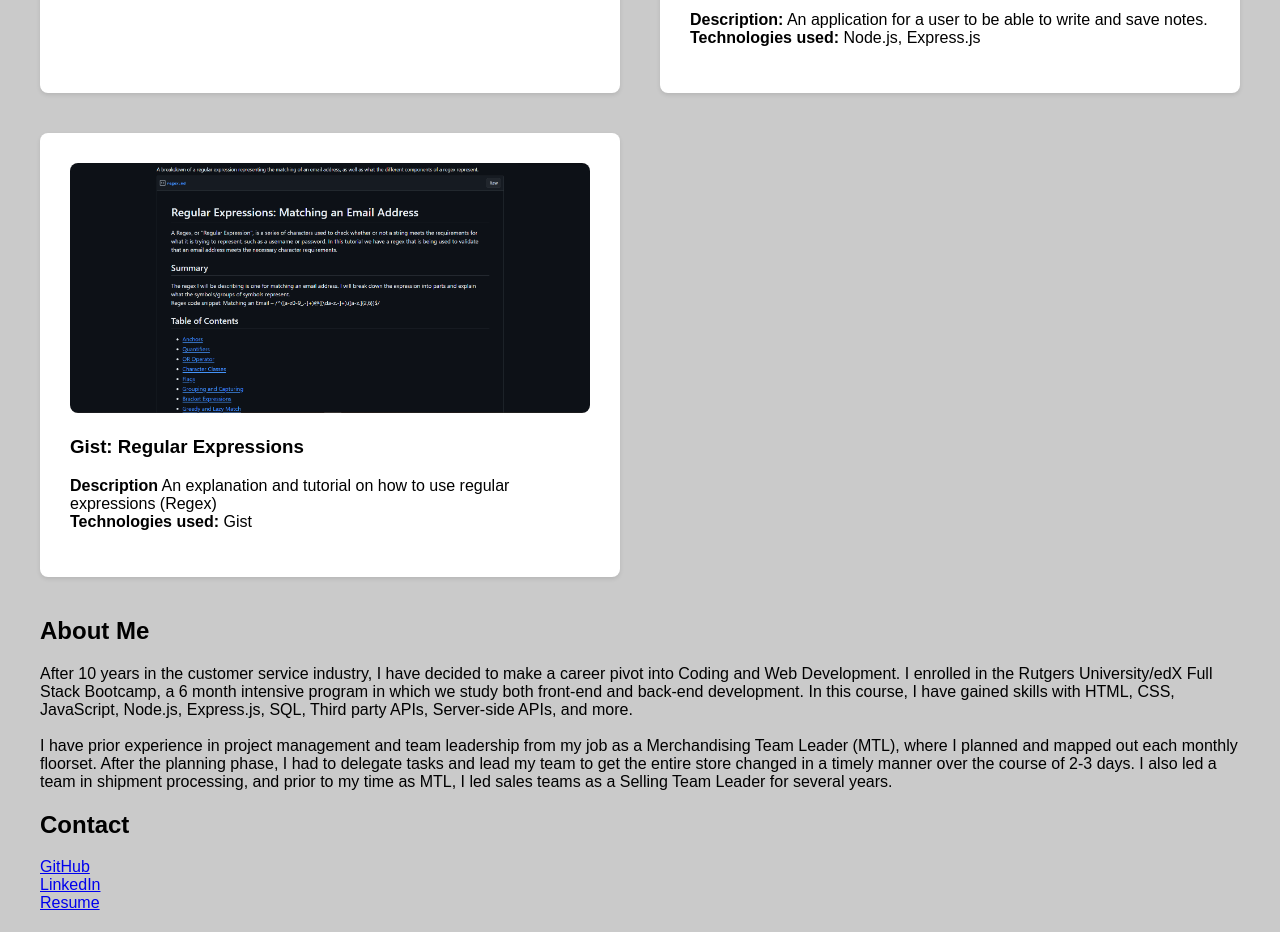
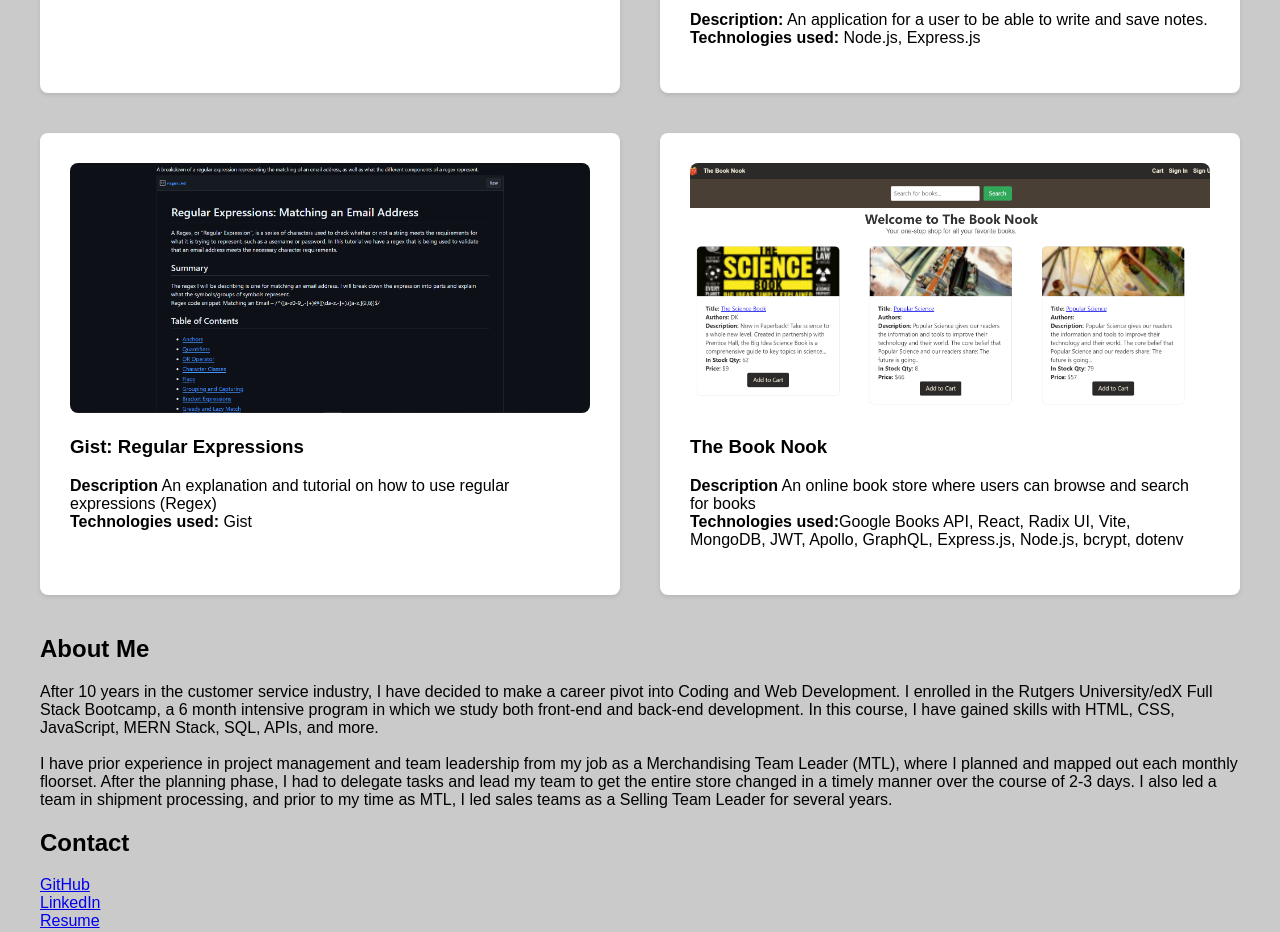
Before and after one commit to stephdilolle/dilolle-portfolio, a plain HTML site: page index.html in a window 1280 px wide. Shown: the part 2040-2972 px from the top of the page. Drawn offline with Linux system fonts and the light colour scheme.

Commit message:
updated with book nook project

```diff
--- a/index.html
+++ b/index.html
@@ -105,12 +105,19 @@
                     <b>Technologies used:</b> Gist
                  </p>
             </div>
+             <div class="card">
+                <a href="https://the-book-nook-8cgy.onrender.com/" target="_blank">
+                    <img src="images/booknook.PNG" alt="Screenshot of The Book Nook"></a>
+                <h3>The Book Nook</h3>
+                <p><b>Description</b> An online book store where users can browse and search for books<br>
+                    <b>Technologies used:</b>Google Books API, React, Radix UI, Vite, MongoDB, JWT, Apollo, GraphQL, Express.js, Node.js, bcrypt, dotenv
+                 </p>
             </div>
         </section>
 
         <section id="about">
             <h2>About Me</h2>
-            <p>After 10 years in the customer service industry, I have decided to make a career pivot into Coding and Web Development. I enrolled in the Rutgers University/edX Full Stack Bootcamp, a 6 month intensive program in which we study both front-end and back-end development. In this course, I have gained skills with HTML, CSS, JavaScript, Node.js, Express.js, SQL, Third party APIs, Server-side APIs, and more.<br>
+            <p>After 10 years in the customer service industry, I have decided to make a career pivot into Coding and Web Development. I enrolled in the Rutgers University/edX Full Stack Bootcamp, a 6 month intensive program in which we study both front-end and back-end development. In this course, I have gained skills with HTML, CSS, JavaScript, MERN Stack, SQL, APIs, and more.<br>
                 <br>
             I have prior experience in project management and team leadership from my job as a Merchandising Team Leader (MTL), where I planned and mapped out each monthly floorset. After the planning phase, I had to delegate tasks and lead my team to get the entire store changed in a timely manner over the course of 2-3 days. I also led a team in shipment processing, and prior to my time as MTL, I led sales teams as a Selling Team Leader for several years.</p>
         </section>
```
Also changed, not shown: images/booknook.PNG (added), images/self.jpeg (added).
